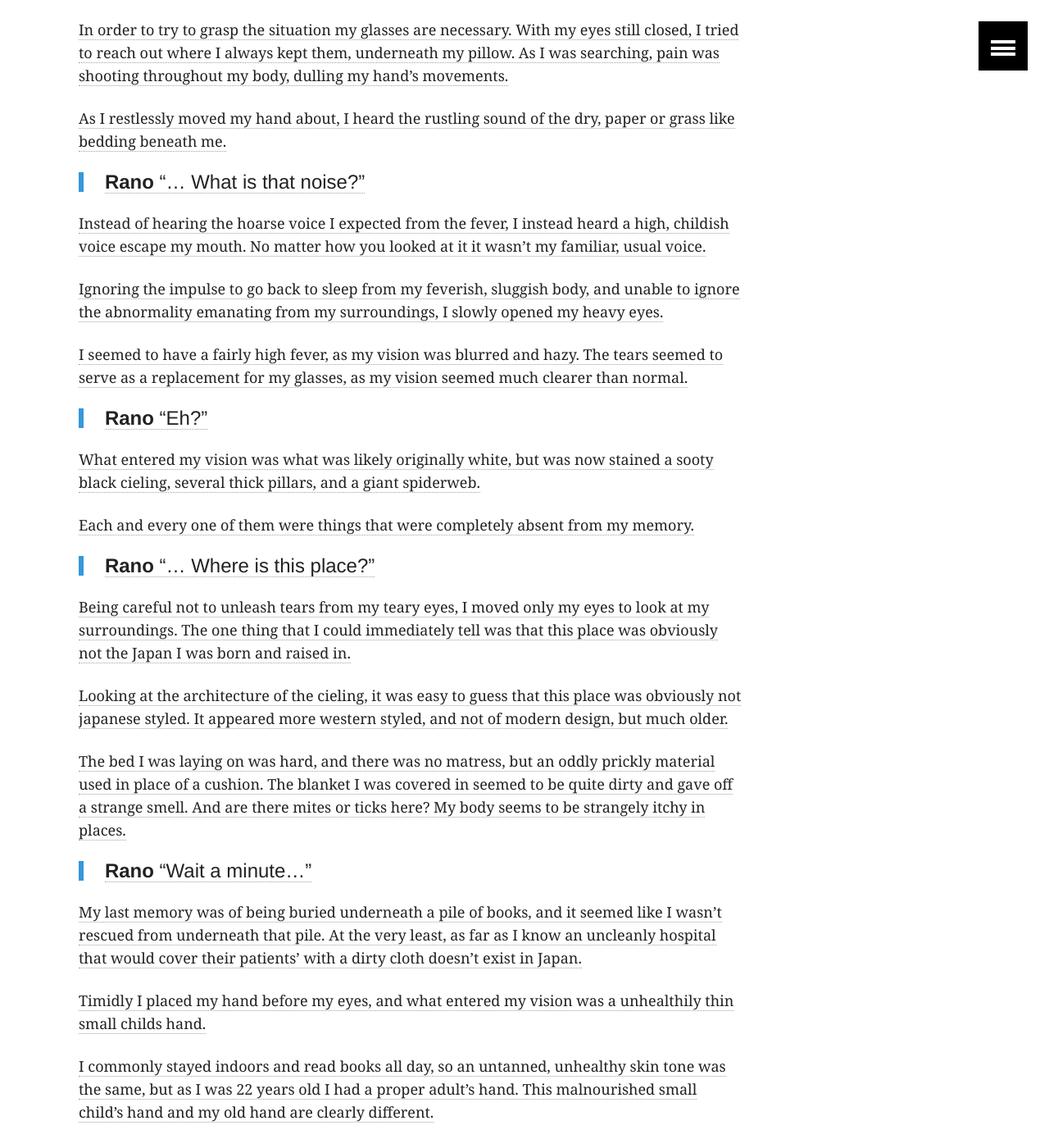
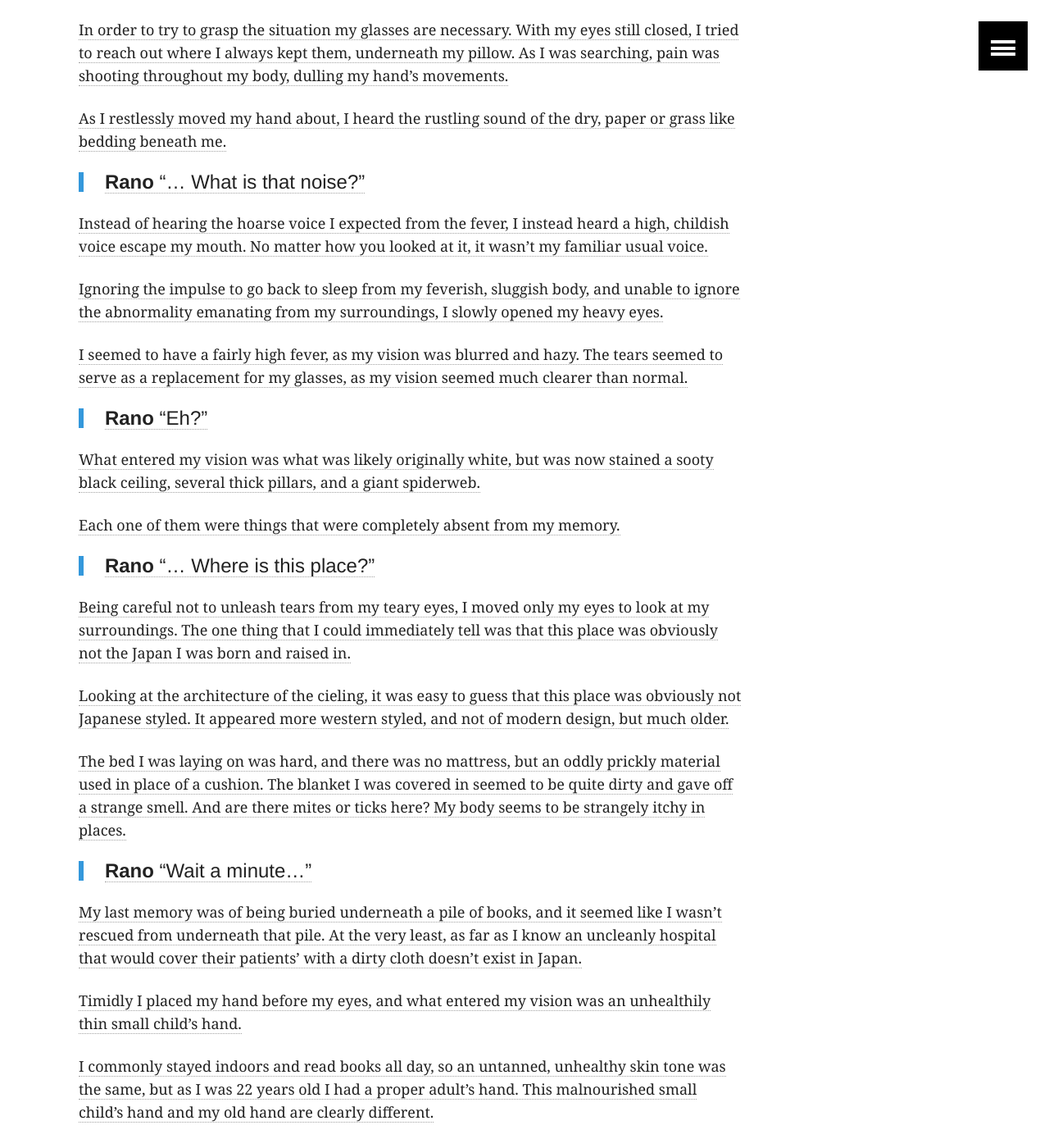
Before and after one commit to JDGBOLT/Honzuki, a Jekyll site: the page built from _posts/2015-07-14-002-a-new-life.md, in a window 1280 px wide and 1400 px high, scrolled down 807 px. Shown: the whole window at 82% size. Built offline with Jekyll 4.4.1, drawn with Linux system fonts in a browser that asks for light colours; comment, search, counter and statistics services are not loaded; some of the changed text lies outside the part shown.

```diff
--- a/_posts/2015-07-14-002-a-new-life.md
+++ b/_posts/2015-07-14-002-a-new-life.md
@@ -1,6 +1,6 @@
 ---
 layout: chapter
-title: 002 - a New Life
+title: 002 - A New Life
 modified:
 categories: chapter
 excerpt:
@@ -40,7 +40,7 @@ date: 2015-07-14T19:58:36-07:00
 > [**Rano** "... What is that noise?"](original: 「……何の音？」)
 
 
-[Instead of hearing the hoarse voice I expected from the fever, I instead heard a high, childish voice escape my mouth. No matter how you looked at it it wasn't my familiar, usual voice.](original: 　熱のせいでかすれているはずなのに、高くて幼い声がわたしの口から出た。どう考えても聞き慣れた自分の声ではない。)
+[Instead of hearing the hoarse voice I expected from the fever, I instead heard a high, childish voice escape my mouth. No matter how you looked at it, it wasn't my familiar usual voice.](original: 　熱のせいでかすれているはずなのに、高くて幼い声がわたしの口から出た。どう考えても聞き慣れた自分の声ではない。)
 
 [Ignoring the impulse to go back to sleep from my feverish, sluggish body, and unable to ignore the abnormality emanating from my surroundings, I slowly opened my heavy eyes.](original: 　高熱で全身がだるいので寝ていたいが、自分を取り巻く異常性をこれ以上無視することもできず、わたしはゆっくりと重い瞼を開けた。)
 
@@ -50,9 +50,9 @@ date: 2015-07-14T19:58:36-07:00
 > [**Rano** "Eh?"](original: 「え？」)
 
 
-[What entered my vision was what was likely originally white, but was now stained a sooty black cieling, several thick pillars, and a giant spiderweb.](original: 　目に入ったのは、元はおそらく白かったのだろうが、煤けて黒く汚れた天井と何本も組み合わされた黒っぽい太い柱と巨大な蜘蛛の巣。)
+[What entered my vision was what was likely originally white, but was now stained a sooty black ceiling, several thick pillars, and a giant spiderweb.](original: 　目に入ったのは、元はおそらく白かったのだろうが、煤けて黒く汚れた天井と何本も組み合わされた黒っぽい太い柱と巨大な蜘蛛の巣。)
 
-[Each and every one of them were things that were completely absent from my memory.](original: 　どれもこれもわたしの記憶には全くないものだった。)
+[Each one of them were things that were completely absent from my memory.](original: 　どれもこれもわたしの記憶には全くないものだった。)
 
 
 > [**Rano** "... Where is this place?"](original: 「……ここ、どこ？」)
@@ -60,9 +60,9 @@ date: 2015-07-14T19:58:36-07:00
 
 [Being careful not to unleash tears from my teary eyes, I moved only my eyes to look at my surroundings. The one thing that I could immediately tell was that this place was obviously not the Japan I was born and raised in.](original: 　潤んだ目から涙が零れないように気を付けながら、眼球だけで周りを見回せば、明らかにわたしが生まれ育った日本ではないことだけはすぐにわかった。)
 
-[Looking at the architecture of the cieling, it was easy to guess that this place was obviously not japanese styled. It appeared more western styled, and not of modern design, but much older.](original: 　天井の形状から察する建築様式は和風ではなく、西洋風。それも現代の鉄骨のものではなく、昔のものっぽい。)
+[Looking at the architecture of the cieling, it was easy to guess that this place was obviously not Japanese styled. It appeared more western styled, and not of modern design, but much older.](original: 　天井の形状から察する建築様式は和風ではなく、西洋風。それも現代の鉄骨のものではなく、昔のものっぽい。)
 
-[The bed I was laying on was hard, and there was no matress, but an oddly prickly material used in place of a cushion. The blanket I was covered in seemed to be quite dirty and gave off a strange smell. And are there mites or ticks here? My body seems to be strangely itchy in places.](original: 　わたしが寝かされているベッドは固くて、マットレスがない。そして、異様にチクチクする素材がクッション代わりに使われている。上掛けとして掛けられている薄汚れた布からは変な臭いもするし、ノミやダニがいるのか、身体のあちこちが痒い。)
+[The bed I was laying on was hard, and there was no mattress, but an oddly prickly material used in place of a cushion. The blanket I was covered in seemed to be quite dirty and gave off a strange smell. And are there mites or ticks here? My body seems to be strangely itchy in places.](original: 　わたしが寝かされているベッドは固くて、マットレスがない。そして、異様にチクチクする素材がクッション代わりに使われている。上掛けとして掛けられている薄汚れた布からは変な臭いもするし、ノミやダニがいるのか、身体のあちこちが痒い。)
 
 
 > [**Rano** "Wait a minute..."](original: 「ちょっと、待って……」)
@@ -70,14 +70,14 @@ date: 2015-07-14T19:58:36-07:00
 
 [My last memory was of being buried underneath a pile of books, and it seemed like I wasn't rescued from underneath that pile. At the very least, as far as I know an uncleanly hospital that would cover their patients' with a dirty cloth doesn't exist in Japan.](original: 　わたしの記憶の最後にあるのは大量の本に押しつぶされたことだが、何とか救出されたというわけでもないようだ。少なくとも、こんな薄汚れた布に患者を寝かせる不潔な病院は、わたしの知る限り、日本には存在しない。)
 
-[Timidly I placed my hand before my eyes, and what entered my vision was a unhealthily thin small childs hand.](original: 　恐る恐るわたしは自分の手を目の前にかざしてみた。視界に映ったのは痩せこけた細くて小さな子どもの手だった。)
+[Timidly I placed my hand before my eyes, and what entered my vision was an unhealthily thin small child's hand.](original: 　恐る恐るわたしは自分の手を目の前にかざしてみた。視界に映ったのは痩せこけた細くて小さな子どもの手だった。)
 
 [I commonly stayed indoors and read books all day, so an untanned, unhealthy skin tone was the same, but as I was 22 years old I had a proper adult's hand. This malnourished small child's hand and my old hand are clearly different.](original: 　わたしは基本的に屋内に引きこもって、本を読んでいたので、日焼けしていなくて不健康そうなところは同じだ。だがしかし、22歳だったわたしの手はきちんと大人の手だった。こんな栄養失調っぽい小さな子どもの手とは違う。)
 
 [Consciously opening and closing my hand, the child's hand did the same. The body that was moving under my own will was obviously not my normal one. The shock from this caused the inside of my mouth to get dry and parched.](original: 　握ったり、開いたり、わたしの意思で動く子供の手。自分の意思で動かせる身体が見慣れた自分のものではない。あまりの衝撃に口の中が干上がったようにからからになっていく。)
 
 
-> [**Rano** "...What... is this?"](original: 「……何、これ？」)
+> [**Rano** "... What... is this?"](original: 「……何、これ？」)
 
 
 [Could this perhaps be reincarnation? Was my wish heard by god, and was I reincarnated to satisfy my wish to be able to read books once again? Incomprehensible.](original: 　これはもしかしたら転生だろうか。わたしの願いを聞き届けた神様が、また本を読めるように転生させてくれたのだろうか。わけがわからない。)
@@ -232,7 +232,7 @@ date: 2015-07-14T19:58:36-07:00
 
 [But, all of that is of no importance, right now what is most important is one thing only.](original: 　だが、そんなことはどうでもいい。今、この状況で一番大事なのは一つだけだ。)
 
-*Words in quotes are said in japanese.*
+*Words in quotes are said in Japanese.*
 
 > [**Maine** "Tori, can you bring me a 'book'?"](original: 「トゥーリ、『本』持ってきて？」)
 
@@ -259,7 +259,7 @@ date: 2015-07-14T19:58:36-07:00
 > [**Tori** "What is that? I don't know what that is you know?"](original: 「それ、何？　わからないよ？」)
 
 
-[It seems that using words that do not exist in Maine's memories get spoken as the japanese pronunciation.](original: 　どうやらマインの記憶にない言葉は日本語の発音になってしまうようだ。)
+[It seems that using words that do not exist in Maine's memories get spoken as the Japanese pronunciation.](original: 　どうやらマインの記憶にない言葉は日本語の発音になってしまうようだ。)
 
 [No matter how much effort I put into trying to explain it, Tori only had a confused expression and tilted her head to the side. Even if I said "Give me books" there is no way it would get through. I immediately have to remember more words.](original: 　わたしがどんなに一生懸命に説明しても、トゥーリは不思議そうに首を傾げるだけだ。日本語で「本を出せ」と言っても通じるはずがない。さっさと言葉を覚えなければ。)
 
```
Also changed, not shown: other parts of _posts/2015-07-14-002-a-new-life.md (+12 -12 lines), _posts/2015-07-14-001-prologue.md (+5 -5 lines).
